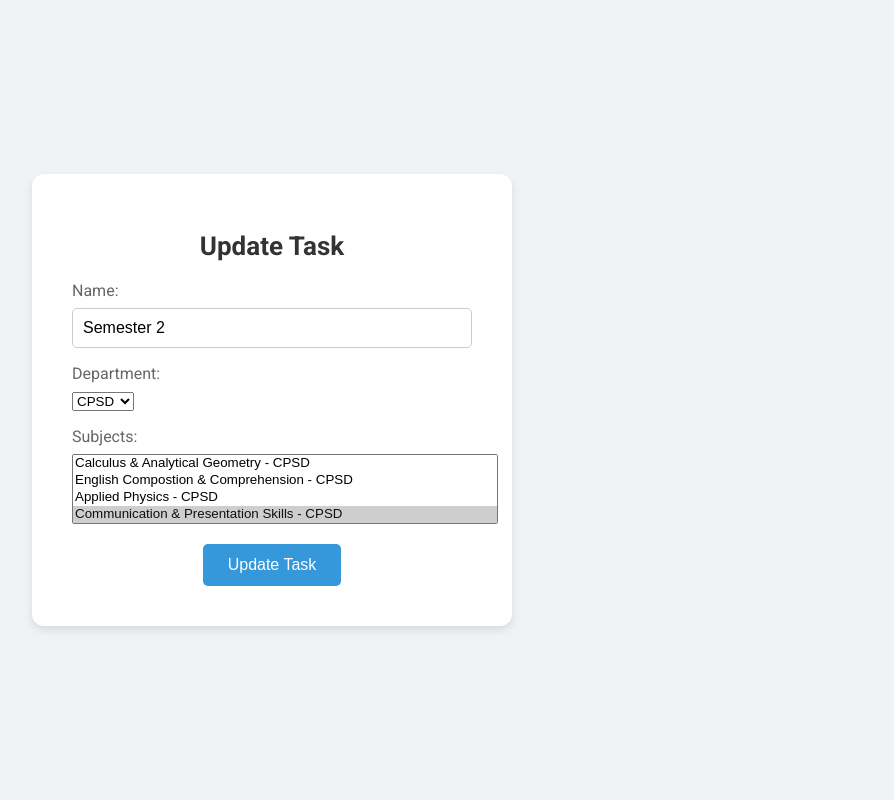
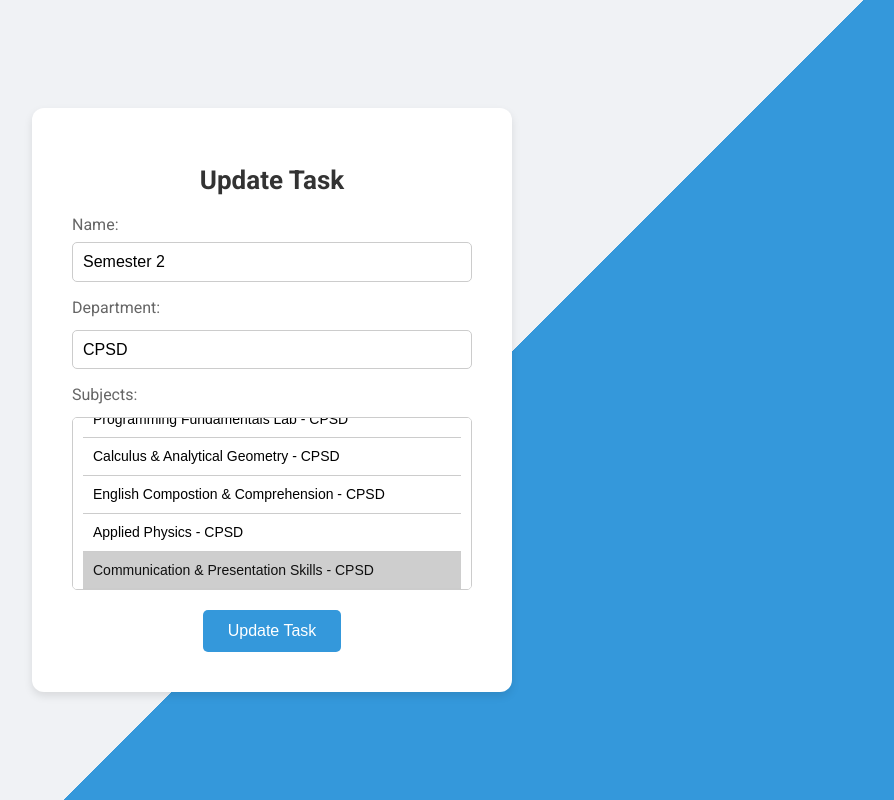
Before and after one commit to hamzamalik22/uett-assistant, a Django app: page /semUpdate/01a6e662-7f61-4f4c-b015-b2737b769b25/ in a window 1280 px wide. Shown: the whole page, without its empty margins (368-1262 px from the left). Run offline with Django 5.2, Linux system fonts and the light colour scheme; a user stored in the database is signed in; data comes from the database, SQL or seed files in the repository; both versions use the stored data as it was after the commit; tables that the repository leaves empty hold one stand-in row (values such as "Sample post").

Commit message:
Optimize ui

```diff
--- a/uettAssistant/staff/forms.py
+++ b/uettAssistant/staff/forms.py
@@ -16,4 +16,4 @@ class SemForm(forms.ModelForm):
 class SubForm(forms.ModelForm):
     class Meta:
         model = Subject
-        fields = '__all__'
+        fields = ['name' , 'credit_hour', 'department']
--- a/uettAssistant/staff/templates/staff/login_page.html
+++ b/uettAssistant/staff/templates/staff/login_page.html
@@ -3,13 +3,17 @@
 <link href='//fonts.googleapis.com/css?family=Lobster' rel='stylesheet' type='text/css'>
 <link href='//fonts.googleapis.com/css?family=Oswald' rel='stylesheet' type='text/css'>
 <link rel="stylesheet" href="{% static 'styles/login.css' %}">
+<link href="https://cdn.jsdelivr.net/npm/remixicon@4.2.0/fonts/remixicon.css" rel="stylesheet"/>
 </head>
 <body>
+    <a href="{% url 'home' %}" style="position: absolute; top: 20px; left: 20px; color: #ffffff; padding: 10px 20px; font-size: 30px; font-weight: bold; cursor: pointer; text-decoration: none; display: inline-flex; align-items: center;">
+        <i class="ri-arrow-left-line"></i>
+    </a>
   <div class="content">
 	{% if messages %}
 	<ul>
 		{% for message in messages %}
-			<li>{{ message }}</li>
+			<h4 style='background-color: #eaf3fd;color: #2980b9;border-left: 5px solid #2980b9;font-family: Tahoma, sans-serif;font-weight: 500;'>{{ message }}</h4>
 		{% endfor %}
 	</ul>
 {% endif %}
--- a/uettAssistant/staff/templates/staff/update.html
+++ b/uettAssistant/staff/templates/staff/update.html
@@ -10,11 +10,18 @@
             font-family: 'Roboto', sans-serif;
             margin: 0;
             padding: 0;
-            background-color: #f0f2f5;
+            background: linear-gradient(135deg, #f0f2f5 25%, #3498db 25%, #3498db 50%, #f0f2f5 50%, #f0f2f5 75%, #3498db 75%, #3498db 100%);
+            background-size: 400% 400%;
+            animation: gradient 15s ease infinite;
             display: flex;
             justify-content: center;
             align-items: center;
             height: 100vh;
+        }
+        @keyframes gradient {
+            0% { background-position: 0% 50%; }
+            50% { background-position: 100% 50%; }
+            100% { background-position: 0% 50%; }
         }
         .container {
             background-color: #fff;
@@ -24,6 +31,11 @@
             max-width: 400px;
             width: 100%;
             text-align: center;
+            animation: fadeIn 1.5s ease;
+        }
+        @keyframes fadeIn {
+            from { opacity: 0; transform: scale(0.9); }
+            to { opacity: 1; transform: scale(1); }
         }
         h1 {
             font-size: 26px;
@@ -44,6 +56,7 @@
             margin-bottom: 8px;
         }
         input[type="text"],
+        input[type="number"],
         textarea {
             width: 100%;
             padding: 10px;
@@ -69,6 +82,30 @@
         .btn-primary:hover {
             background-color: #2980b9;
         }
+        select {
+            width: 100%;
+            padding: 10px;
+            border: 1px solid #ccc;
+            border-radius: 5px;
+            font-size: 16px;
+            box-sizing: border-box;
+            margin-top: 5px;
+            background-color: white;
+            background-image: none;
+            appearance: none;
+        }
+        select[multiple] {
+            height: auto;
+            min-height: 100px;
+            overflow-y: auto;
+        }
+        select[multiple] option {
+            padding: 10px;
+            border-bottom: 1px solid #ccc;
+            font-size: 14px;
+        }
+
+
     </style>
 </head>
 <body>
--- a/uettAssistant/staff/views.py
+++ b/uettAssistant/staff/views.py
@@ -27,7 +27,7 @@ def staff_login(request):
             login(request, user)
             return redirect('staff_panel')
         else:
-            messages.error(request, 'Usernamee or password incorrect.')
+            messages.error(request, 'Incorrect Password 😐')
 
     context = {'title': 'Staff Login'}
     return render(request, 'staff/login_page.html', context)
--- a/uettAssistant/templates/gpa_base.html
+++ b/uettAssistant/templates/gpa_base.html
@@ -8,7 +8,6 @@
     <link rel="icon" type="image/x-icon" href="{% static 'img/uettaxila.png' %}">
     <link rel="stylesheet" href="{% static 'styles/style.css' %}">
     <link href="https://cdn.jsdelivr.net/npm/remixicon@4.2.0/fonts/remixicon.css" rel="stylesheet"/>
-    <link href="https://cdn.jsdelivr.net/npm/bootstrap@5.0.1/dist/css/bootstrap.min.css" rel="stylesheet" integrity="sha384-+0n0xVW2eSR5OomGNYDnhzAbDsOXxcvSN1TPprVMTNDbiYZCxYbOOl7+AMvyTG2x" crossorigin="anonymous">
     <title>{{ title }}</title>
 </head>
 <body>
```
Also changed, not shown: uettAssistant/staff/templates/staff/Dashboard.html (+36 -0 lines), uettAssistant/static/styles/login.css (+206 -153 lines), uettAssistant/db.sqlite3.
